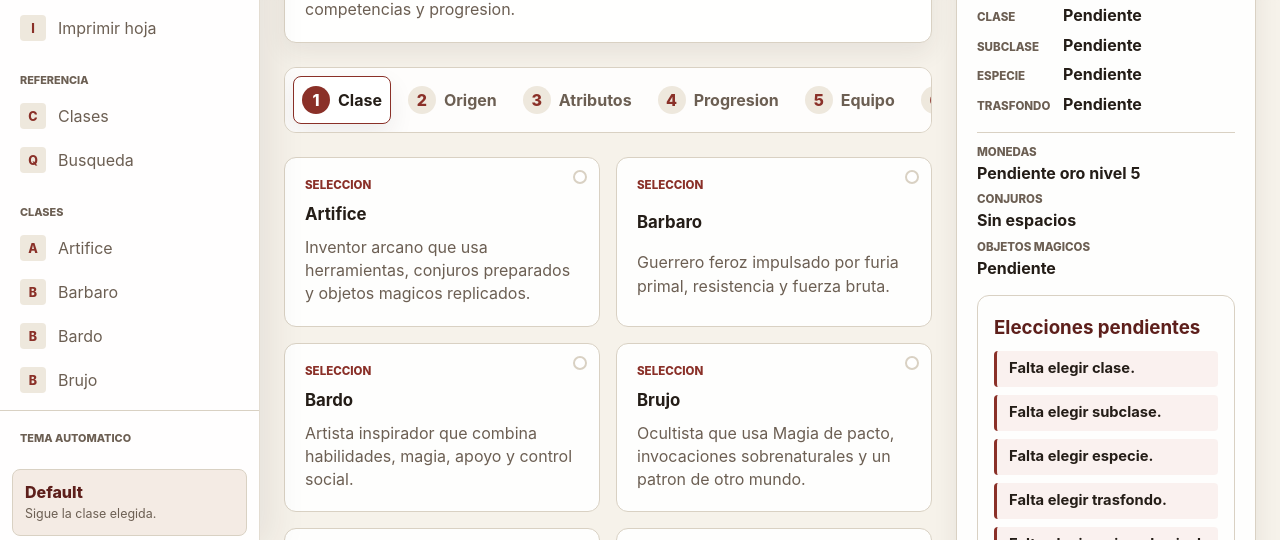
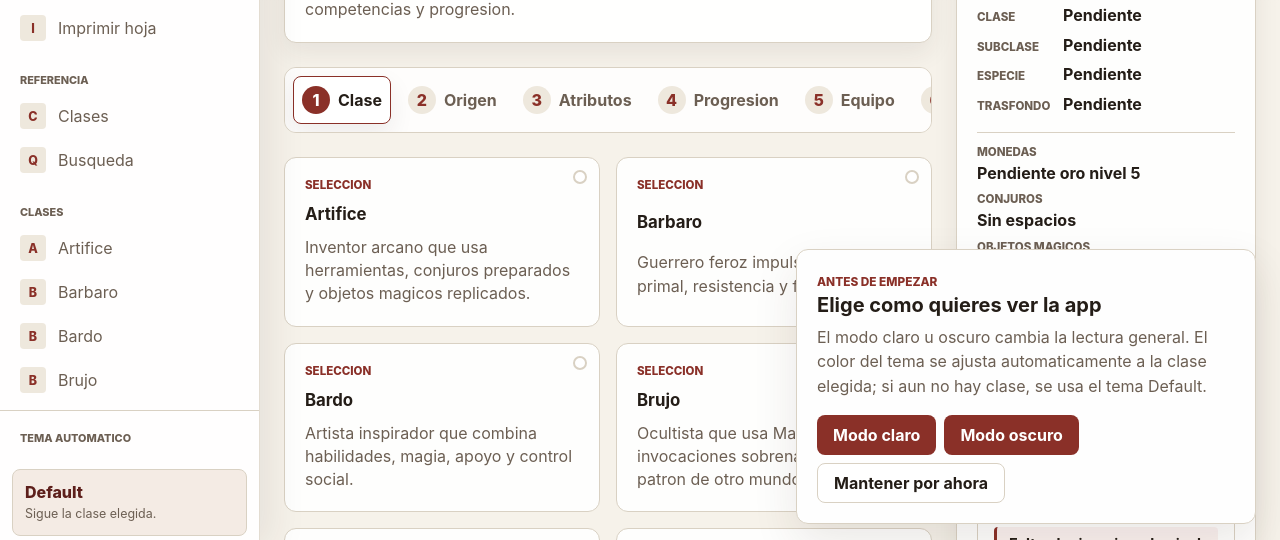
Before and after one commit to kotovi94/handbook-engine, a plain HTML site: page index.html in a window 1280 px wide. Shown: the part 252-792 px from the top of the page. Drawn offline with Linux system fonts and the light colour scheme.

Commit message:
Add theme intro notice on first visit

```diff
--- a/src/scripts/app.js
+++ b/src/scripts/app.js
@@ -7,6 +7,7 @@ import { getInitialRoute, getRouteTheme, parseHashRoute, renderRoute } from "./r
 
 const appRoot = document.querySelector("#app");
 const displayModeStorageKey = "handbook-engine-display-mode";
+const themeIntroStorageKey = "handbook-engine-theme-intro-seen";
 
 const state = {
   route: getInitialRoute(),
@@ -47,6 +48,7 @@ function renderApp() {
 
     layout.pageRoot.replaceChildren(renderRoute(state.route));
     appRoot.append(layout.element);
+    showThemeIntroNotice();
   } catch (error) {
     showStartupError(error);
   }
@@ -111,6 +113,50 @@ function saveDisplayMode(isDarkMode) {
   window.localStorage.setItem(displayModeStorageKey, isDarkMode ? "dark" : "light");
 }
 
+function showThemeIntroNotice() {
+  if (window.localStorage.getItem(themeIntroStorageKey)) {
+    return;
+  }
+
+  document.querySelectorAll(".theme-intro-notice").forEach((notice) => notice.remove());
+
+  const notice = document.createElement("aside");
+  notice.className = "theme-intro-notice";
+  notice.setAttribute("role", "dialog");
+  notice.setAttribute("aria-label", "Preferencia de tema");
+  notice.innerHTML = `
+    <div>
+      <span>Antes de empezar</span>
+      <h2>Elige como quieres ver la app</h2>
+      <p>El modo claro u oscuro cambia la lectura general. El color del tema se ajusta automaticamente a la clase elegida; si aun no hay clase, se usa el tema Default.</p>
+    </div>
+    <div class="theme-intro-actions">
+      <button type="button" class="button" data-mode="light">Modo claro</button>
+      <button type="button" class="button" data-mode="dark">Modo oscuro</button>
+      <button type="button" class="button secondary-button" data-dismiss>Mantener por ahora</button>
+    </div>
+  `;
+
+  notice.querySelector('[data-mode="light"]').addEventListener("click", () => {
+    dismissThemeIntroNotice(notice);
+    setDarkMode(false);
+  });
+  notice.querySelector('[data-mode="dark"]').addEventListener("click", () => {
+    dismissThemeIntroNotice(notice);
+    setDarkMode(true);
+  });
+  notice.querySelector("[data-dismiss]").addEventListener("click", () => {
+    dismissThemeIntroNotice(notice);
+  });
+
+  document.body.append(notice);
+}
+
+function dismissThemeIntroNotice(notice) {
+  window.localStorage.setItem(themeIntroStorageKey, "true");
+  notice.remove();
+}
+
 function updateThemeIndicator(themeClassName) {
   const label = document.querySelector("[data-theme-indicator-label]");
   const theme = themes.find((item) => item.className === themeClassName) || themes[0];
--- a/src/styles/components.css
+++ b/src/styles/components.css
@@ -92,6 +92,47 @@
   margin: 0;
   color: var(--color-text-muted);
   line-height: 1.65;
+}
+
+.theme-intro-notice {
+  position: fixed;
+  right: var(--space-6);
+  bottom: var(--space-6);
+  z-index: 80;
+  display: grid;
+  width: min(460px, calc(100vw - var(--space-6) * 2));
+  gap: var(--space-4);
+  border: 1px solid var(--color-border);
+  border-radius: var(--radius-lg);
+  background: color-mix(in srgb, var(--color-surface) 94%, var(--color-bg));
+  color: var(--color-text);
+  padding: var(--space-5);
+  box-shadow: var(--shadow-panel);
+}
+
+.theme-intro-notice span {
+  color: var(--color-accent);
+  font-size: 0.74rem;
+  font-weight: 800;
+  text-transform: uppercase;
+}
+
+.theme-intro-notice h2 {
+  margin: var(--space-1) 0 0;
+  font-size: 1.25rem;
+  line-height: 1.15;
+}
+
+.theme-intro-notice p {
+  margin: var(--space-2) 0 0;
+  color: var(--color-text-muted);
+  line-height: 1.55;
+}
+
+.theme-intro-actions {
+  display: flex;
+  flex-wrap: wrap;
+  gap: var(--space-2);
 }
 
 .content-grid {
@@ -1256,6 +1297,16 @@
     grid-template-columns: 1fr;
   }
 
+  .theme-intro-notice {
+    right: var(--space-3);
+    bottom: var(--space-3);
+    width: calc(100vw - var(--space-3) * 2);
+  }
+
+  .theme-intro-actions .button {
+    flex: 1 1 140px;
+  }
+
   .sheet-field.is-long {
     grid-column: auto;
   }
```
